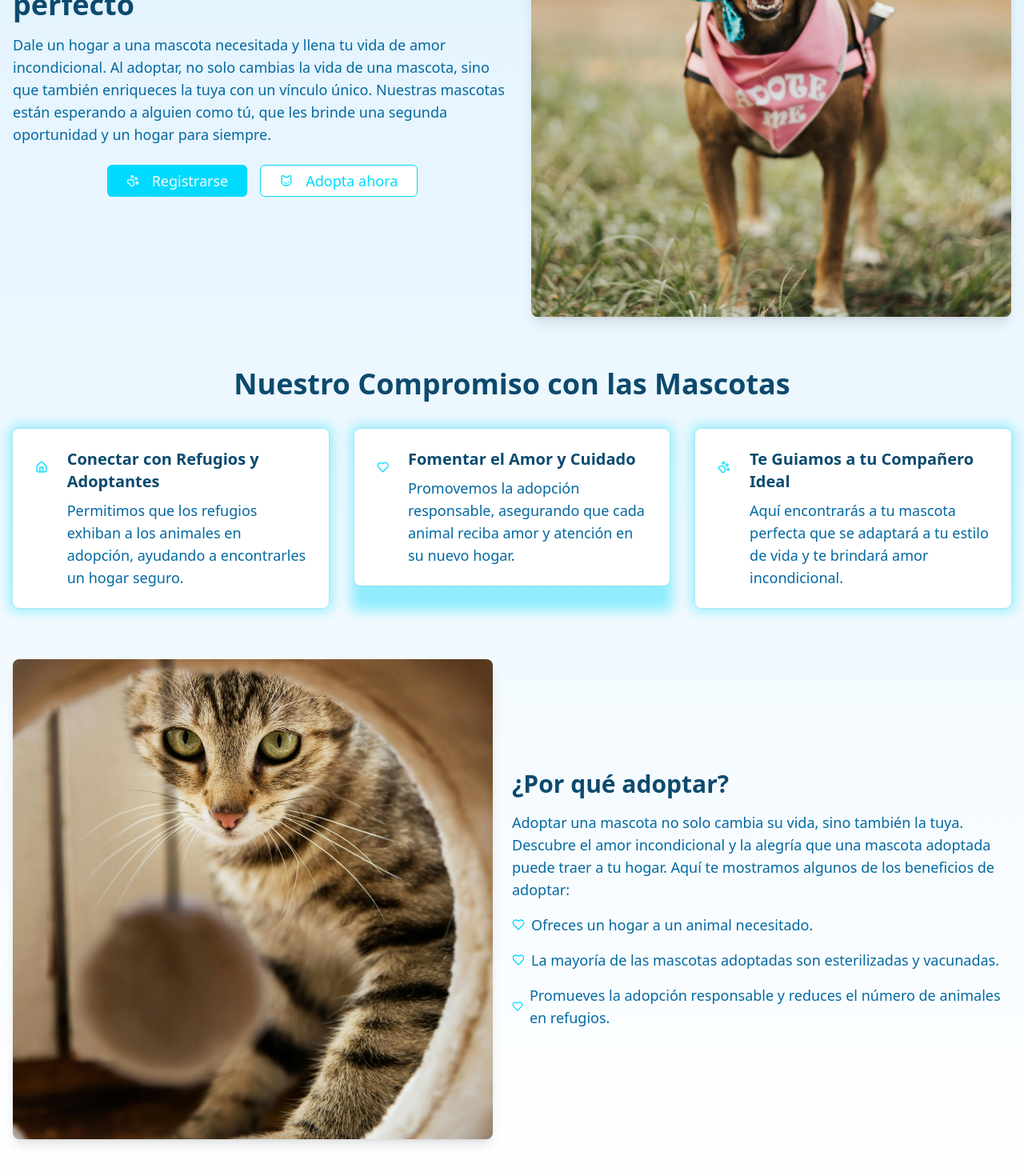
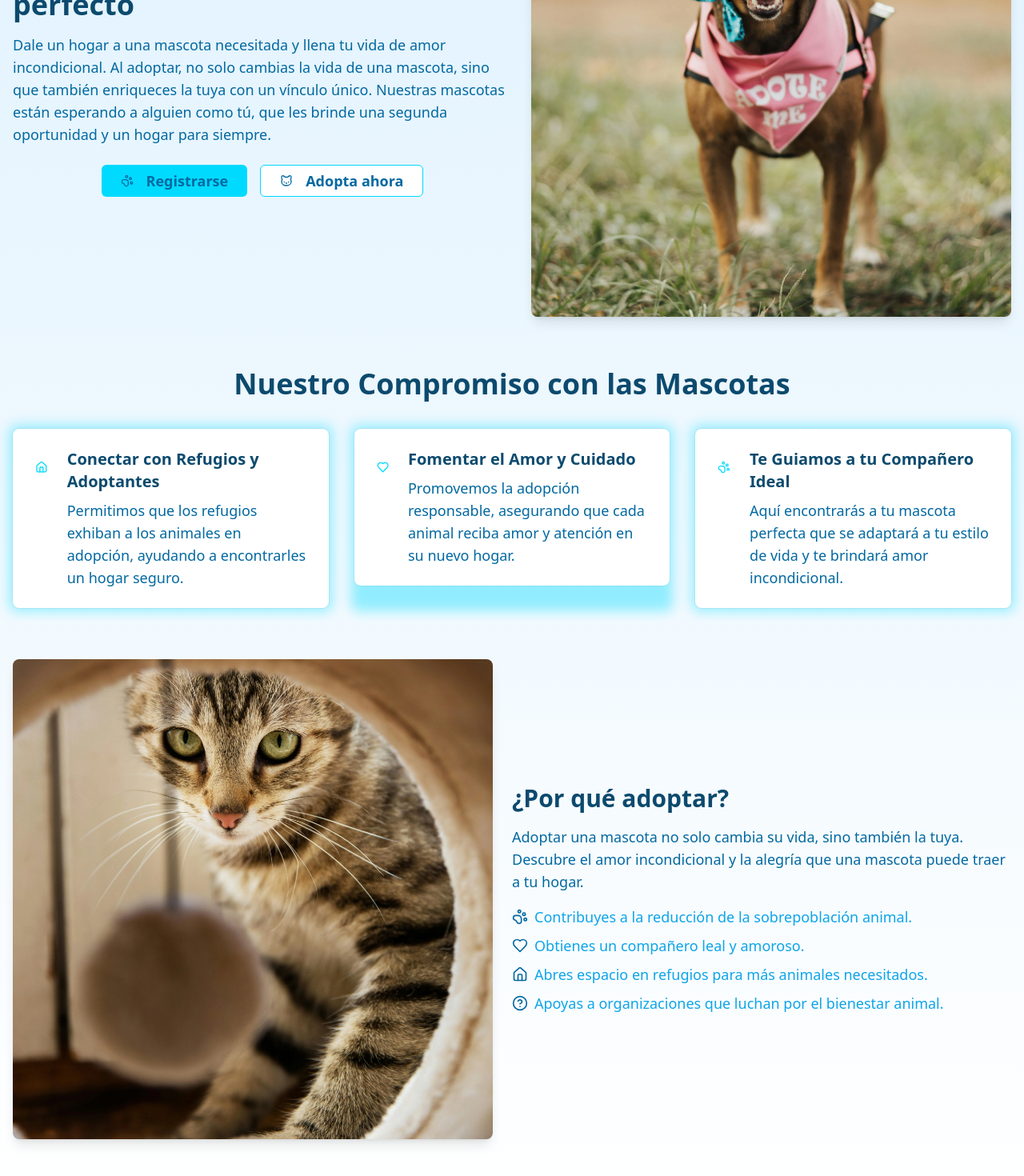
Before and after one commit to Jhonatanjacome07/CalidHogar, a React (Vite) app: page / in a window 1280 px wide. Shown: the part 306-1776 px from the top of the page at 80% size. Built offline with nearby package versions, Linux system fonts and the light colour scheme.

Commit message:
Update: Corrections and improvements in the Home component

```diff
--- a/src/components/pages/home.tsx
+++ b/src/components/pages/home.tsx
@@ -1,7 +1,7 @@
 import { Link } from "react-router-dom";
 import { motion } from "framer-motion";
 import { Button } from "@/components/ui/button";
-import { Heart, House, PawPrint, Cat } from "lucide-react";
+import { Heart, House, PawPrint, Cat, HelpCircle } from "lucide-react";
 
 export default function Home() {
   return (
@@ -34,12 +34,12 @@ export default function Home() {
               {/* Botones con íconos */}
               <div className="flex flex-col md:flex-row items-center justify-center space-y-4 md:space-y-0 md:space-x-4">
                 <Button
-                  className="bg-[#00DAFE] hover:bg-sky-600 transition-colors duration-300 flex items-center space-x-2 py-3 px-6 text-lg"
+                  className="bg-[#00DAFE] hover:bg-sky-400 transition-colors duration-300 flex items-center space-x-2 py-3 px-6 text-lg"
                   asChild
                 >
                   <Link to="/register">
-                    <PawPrint className="w-5 h-5" />
-                    <span>Registrarse</span>
+                    <PawPrint className="w-5 h-5 font-bold text-sky-700" />
+                    <span className="font-bold text-sky-700">Registrarse</span>
                   </Link>
                 </Button>
                 <Button
@@ -48,8 +48,8 @@ export default function Home() {
                   asChild
                 >
                   <Link to="/pets">
-                    <Cat className="w-5 h-5" />
-                    <span>Adopta ahora</span>
+                    <Cat className="w-5 h-5 font-bold text-sky-700" />
+                    <span className="font-bold text-sky-700">Adopta ahora</span>
                   </Link>
                 </Button>
               </div>
@@ -66,7 +66,9 @@ export default function Home() {
                 src="/assets/imghome/dog.webp"
                 alt="Mascota feliz"
                 loading="lazy"
-                className="rounded-lg shadow-lg w-full max-w-[600px] h-auto aspect-square object-cover hover:scale-105 transition-transform duration-300 ml-auto "
+                width="600" // Añadir ancho
+                height="600" // Añadir altura
+                className="rounded-lg shadow-lg w-full max-w-[600px] h-auto aspect-square object-cover hover:scale-105 transition-transform duration-300 ml-auto"
               />
             </motion.div>
           </div>
@@ -150,6 +152,8 @@ export default function Home() {
                 src="/assets/imghome/cat.webp"
                 alt="Mascota feliz"
                 loading="lazy" // Aquí aplicamos lazy loading
+                width="10" // Añadir ancho
+                height="300" // Añadir altura
                 className="rounded-lg shadow-lg w-full max-w-[600px] h-auto aspect-square object-cover mb-0 hover:scale-105 transition-transform duration-300 mr-auto"
               />
             </div>
@@ -163,23 +167,25 @@ export default function Home() {
               <p className="text-lg text-sky-700 mb-4">
                 Adoptar una mascota no solo cambia su vida, sino también la
                 tuya. Descubre el amor incondicional y la alegría que una
-                mascota adoptada puede traer a tu hogar. Aquí te mostramos
-                algunos de los beneficios de adoptar:
+                mascota puede traer a tu hogar.
               </p>
-              <ul className="list-disc list-inside text-left space-y-4">
-                <li className="flex items-center text-sky-700 text-lg">
-                  <Heart className="w-4 h-4 mr-2 text-[#00DAFE]" />
-                  Ofreces un hogar a un animal necesitado.
+
+              <ul className="list-disc list-inside text-lg text-sky-500 space-y-2">
+                <li className="flex items-center">
+                  <PawPrint className="w-5 h-5 font-bold text-sky-700 mr-2" />
+                  Contribuyes a la reducción de la sobrepoblación animal.
                 </li>
-                <li className="flex items-center text-sky-700 text-lg">
-                  <Heart className="w-4 h-4 mr-2 text-[#00DAFE]" />
-                  La mayoría de las mascotas adoptadas son esterilizadas y
-                  vacunadas.
+                <li className="flex items-center">
+                  <Heart className="w-5 h-5 font-bold text-sky-700 mr-2" />
+                  Obtienes un compañero leal y amoroso.
                 </li>
-                <li className="flex items-center text-sky-700 text-lg">
-                  <Heart className="w-4 h-4 mr-2 text-[#00DAFE]" />
-                  Promueves la adopción responsable y reduces el número de
-                  animales en refugios.
+                <li className="flex items-center">
+                  <House className="w-5 h-5 font-bold text-sky-700 mr-2" />
+                  Abres espacio en refugios para más animales necesitados.
+                </li>
+                <li className="flex items-center">
+                  <HelpCircle className="w-5 h-5 font-bold text-sky-700 mr-2" />
+                  Apoyas a organizaciones que luchan por el bienestar animal.
                 </li>
               </ul>
             </div>
```
